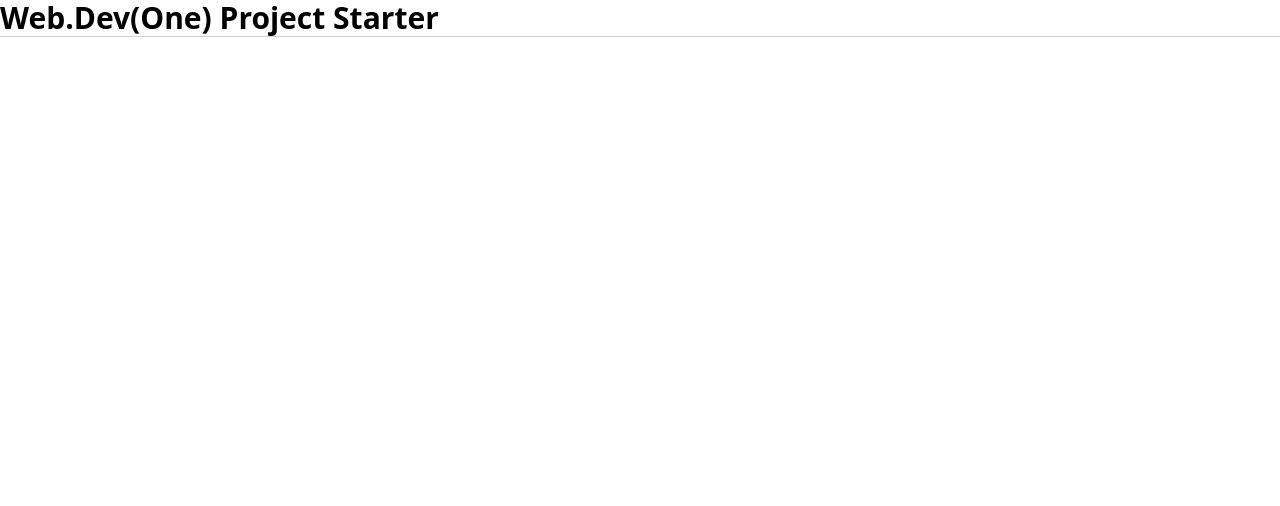
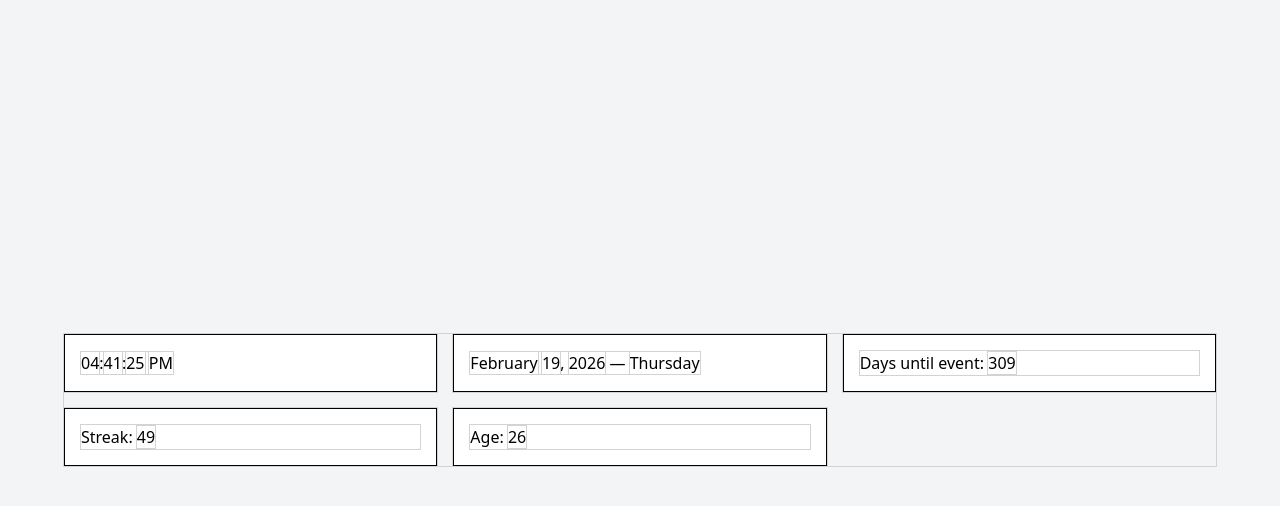
Before and after one commit to ewuweblab/mindful-dashboard-vite-tailwind, a website built with Vite: page index.html in a window 1280 px wide. Built offline with nearby package versions, Linux system fonts and the light colour scheme.

Commit message:
Tailwind CSS.JS Module imports.

```diff
--- a/index.html
+++ b/index.html
@@ -12,11 +12,40 @@
     <script src="/src/script.js" type="module" defer></script>
 
   </head>
-  <body>
 
-  <h1 class="text-3xl font-bold">
-   Web.Dev(One) Project Starter
-  </h1>
+<body class="min-h-screen flex justify-center items-center bg-gray-100">
+
+    <main class="w-[90%] max-w-7xl grid grid-cols-3 gap-4">
+
+        <section class="bg-white p-4 border" role="region" aria-label="Time">
+          <time class="time">
+            <span class="hours">HH</span>:<span class="minutes">MM</span>:<span class="seconds">SS</span>
+            <span class="amOrPm">AM/PM</span>
+          </time>
+        </section>
+
+        <section class="bg-white p-4 border" role="region" aria-label="Date">
+          <time class="date">
+            <span class="month">January</span>
+            <span class="dayOfMonth">29</span>,
+            <span class="year">2024</span> —
+            <span class="dayOfWeek">Monday</span>
+          </time>
+        </section>
+
+        <section class="bg-white p-4 border" role="region" aria-label="Days until event">
+          <p>Days until event: <time class="daysUntilEvent">000</time></p>
+        </section>
+
+        <section class="bg-white p-4 border" role="region" aria-label="Streak">
+          <p>Streak: <time class="streakOfDays">000</time></p>
+        </section>
+
+        <section class="bg-white p-4 border" role="region" aria-label="Age">
+          <p>Age: <time class="ageOfPerson">000</time></p>
+        </section>
+
+    </main>
 
   </body>
 </html>
--- /dev/null
+++ b/src/calculateAgeOf.js
@@ -0,0 +1,17 @@
+// Function
+export const calculateAgeOf = (birthDate) => {
+  // Convert birth date string to Date object
+  const birth = new Date(birthDate);
+  const today = new Date();
+
+  // Get years
+  let age = today.getFullYear() - birth.getFullYear();
+
+  // Check if birthday hasn't occurred this year
+  const monthDiff = today.getMonth() - birth.getMonth();
+  if (monthDiff < 0 || (monthDiff === 0 && today.getDate() < birth.getDate())) {
+    age--;
+  }
+
+  return age;
+};
--- /dev/null
+++ b/src/clock.js
@@ -0,0 +1,21 @@
+const theClockApp = () => {
+  const timeNow = new Date();
+
+  let gotHours = timeNow.getHours();
+  let gotMinutes = timeNow.getMinutes();
+  let gotSeconds = timeNow.getSeconds();
+  let gotAmOrPm = gotHours >= 12 ? "PM" : "AM";
+
+  gotHours = gotHours % 12 || 12;
+  gotHours = gotHours < 10 ? `0${gotHours}` : gotHours;
+  gotMinutes = gotMinutes < 10 ? `0${gotMinutes}` : gotMinutes;
+  gotSeconds = gotSeconds < 10 ? `0${gotSeconds}` : gotSeconds;
+
+  document.querySelector(".hours").textContent = gotHours;
+  document.querySelector(".minutes").textContent = gotMinutes;
+  document.querySelector(".seconds").textContent = gotSeconds;
+  document.querySelector(".amOrPm").textContent = gotAmOrPm;
+  document.querySelector(".time").setAttribute("datetime", timeNow);
+};
+
+export const initClock = () => setInterval(theClockApp, 1000);
--- /dev/null
+++ b/src/date.js
@@ -0,0 +1,17 @@
+const allTheMonths = [
+  "January", "February", "March", "April", "May", "June",
+  "July", "August", "September", "October", "November", "December"
+];
+const allTheDays = [
+  "Sunday", "Monday", "Tuesday", "Wednesday", "Thursday", "Friday", "Saturday"
+];
+
+export const initDate = () => {
+  const dateNow = new Date();
+
+  document.querySelector(".month").textContent = allTheMonths[dateNow.getMonth()];
+  document.querySelector(".dayOfMonth").textContent = dateNow.getDate();
+  document.querySelector(".year").textContent = dateNow.getFullYear();
+  document.querySelector(".dayOfWeek").textContent = allTheDays[dateNow.getDay()];
+  document.querySelector(".date").setAttribute("datetime", dateNow);
+};
--- /dev/null
+++ b/src/daysTillEvent.js
@@ -0,0 +1,18 @@
+// Function
+export const getDaysUntilEvent = (eventDate) => {
+  // Create Date objects for now and the event
+  const now = new Date();
+  const event = new Date(eventDate);
+
+  // Clear time portion for accurate day calculation
+  now.setHours(0, 0, 0, 0);
+  event.setHours(0, 0, 0, 0);
+
+  // Calculate difference in milliseconds
+  const diffInTime = event.getTime() - now.getTime();
+
+  // Convert to days
+  const daysUntil = Math.ceil(diffInTime / (1000 * 60 * 60 * 24));
+
+  return daysUntil;
+};
--- a/src/script.js
+++ b/src/script.js
@@ -1 +1,27 @@
-console.log('👍 JS Connected');
+import { initClock } from './clock.js';
+import { initDate } from './date.js';
+import { calculateAgeOf } from './calculateAgeOf.js';
+import { getDaysUntilEvent } from './daysTillEvent.js';
+import { getDayStreak } from './streakOfDays.js';
+
+// Clock
+initClock();
+
+// Date
+initDate();
+
+// Age of Person
+const ageOfPerson = calculateAgeOf("2000-01-01");
+const elemAge = document.querySelector('.ageOfPerson');
+elemAge.textContent = ageOfPerson;
+elemAge.setAttribute("datetime", ageOfPerson);
+
+// Days Until Event
+const daysUntil = getDaysUntilEvent("2026-12-25");
+const elemEvent = document.querySelector('.daysUntilEvent');
+elemEvent.textContent = daysUntil;
+
+// Streak of Days
+const streak = getDayStreak("2026-01-01");
+const elemStreak = document.querySelector('.streakOfDays');
+elemStreak.textContent = streak;
--- /dev/null
+++ b/src/streakOfDays.js
@@ -0,0 +1,17 @@
+// Function
+export const getDayStreak = (startDate) => {
+    // Convert start date to Date object
+    const start = new Date(startDate);
+
+    // Clear time portion for accurate day calculation
+    start.setHours(0, 0, 0, 0);
+    const today = new Date();
+    today.setHours(0, 0, 0, 0);
+
+    // Calculate difference in milliseconds and convert to days
+    const diffInTime = today.getTime() - start.getTime();
+
+    const streak = Math.floor(diffInTime / (1000 * 60 * 60 * 24));
+
+    return streak;
+  };
```
Also changed, not shown: 1 other file.
